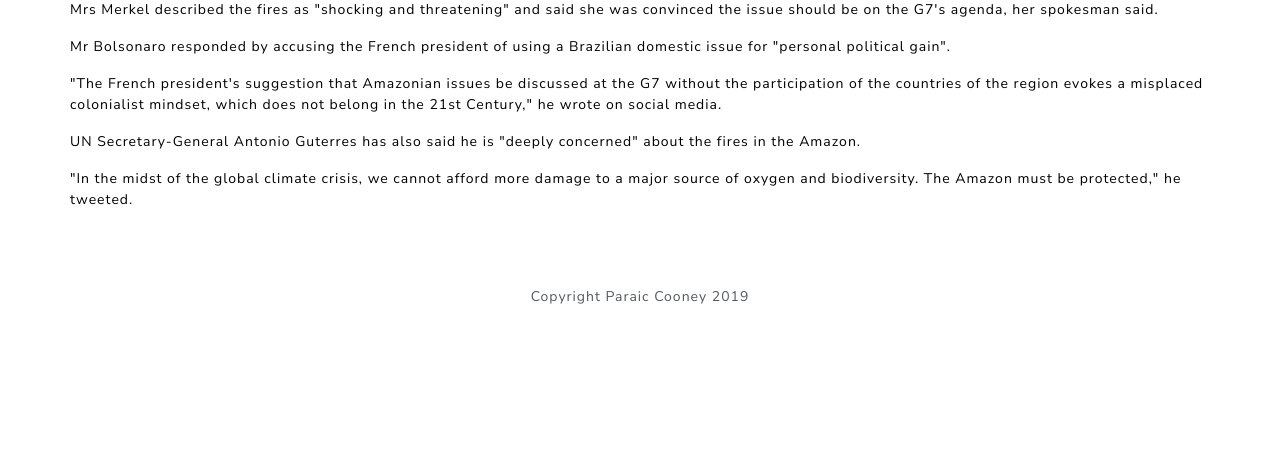
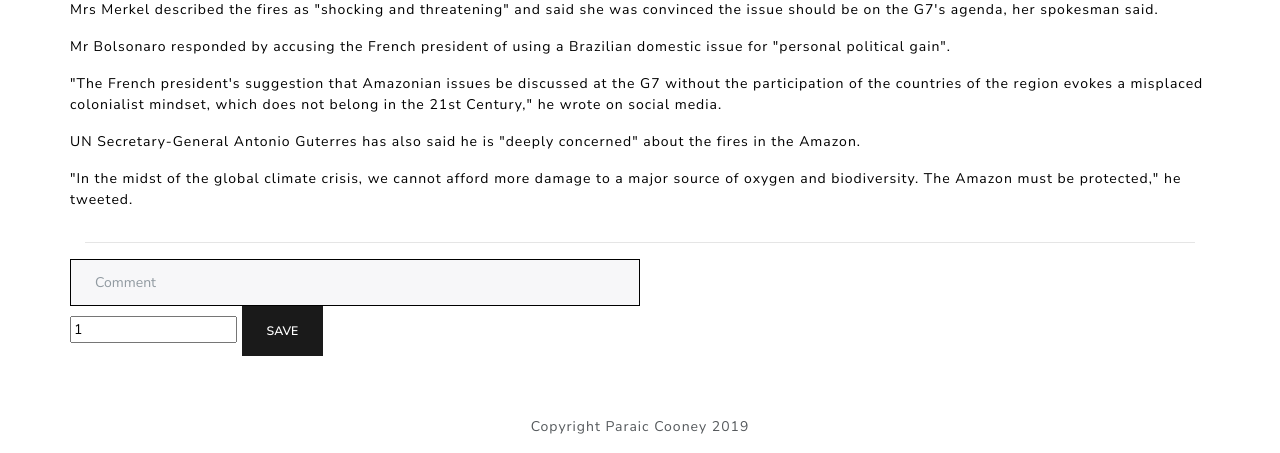
Before and after one commit to paraiccooney/full-stack-frameworks-project, a Django app: page /articles/1/ in a window 1280 px wide; the page is wider, and only the part inside the window is pictured. Shown: the part 1294-1747 px from the top of that part. Before the commit the page ends 1598 px from the top of that part, so only its background shows below. Run offline with Django 3.2, Linux system fonts and the light colour scheme; data comes from the database, SQL or seed files in the repository; some libraries are stand-ins or nearby versions.

Commit message:
initial comment form added

```diff
--- a/articles/templates/fullarticle.html
+++ b/articles/templates/fullarticle.html
@@ -20,6 +20,18 @@
                     <p>{{ article.content|linebreaks }}</p>
                 </div>
             </div>
+            <hr>
+            <div class="row">
+
+                <form method="POST" enctype="multipart/form-data" class="comment_form">
+                {% csrf_token %}
+                    <input class="form-control comment-input" type="text" name="comment" placeholder="Comment">
+                    <input class="hidden-input" type="text" name="artcile_id" value={{ article.id }}>
+                    <button type="submit" class="btn btn-primary comment_button">Save</button>
+                </form>
+
+
+            </div>
         </div>
     </div>
 </div>
```
